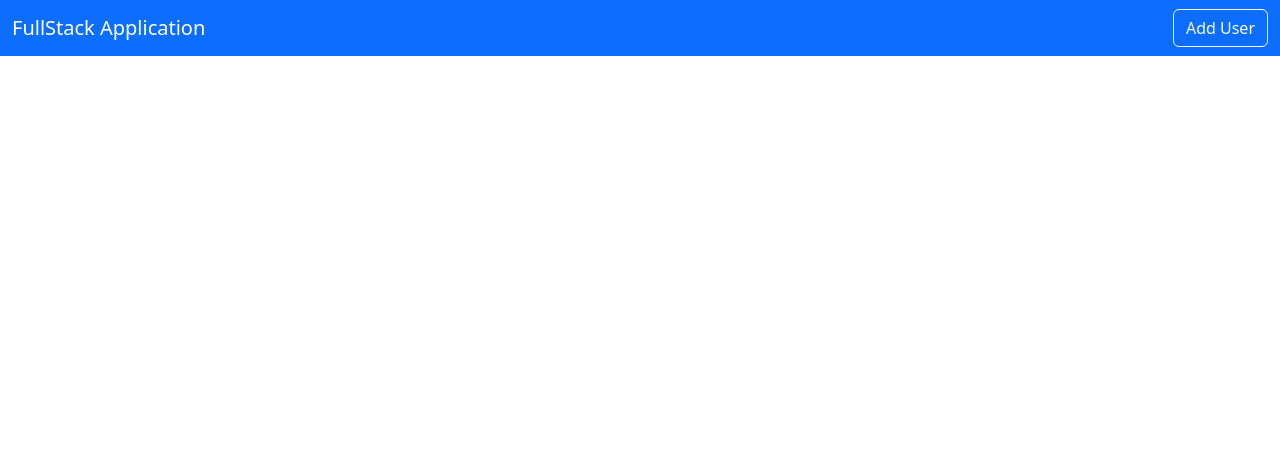
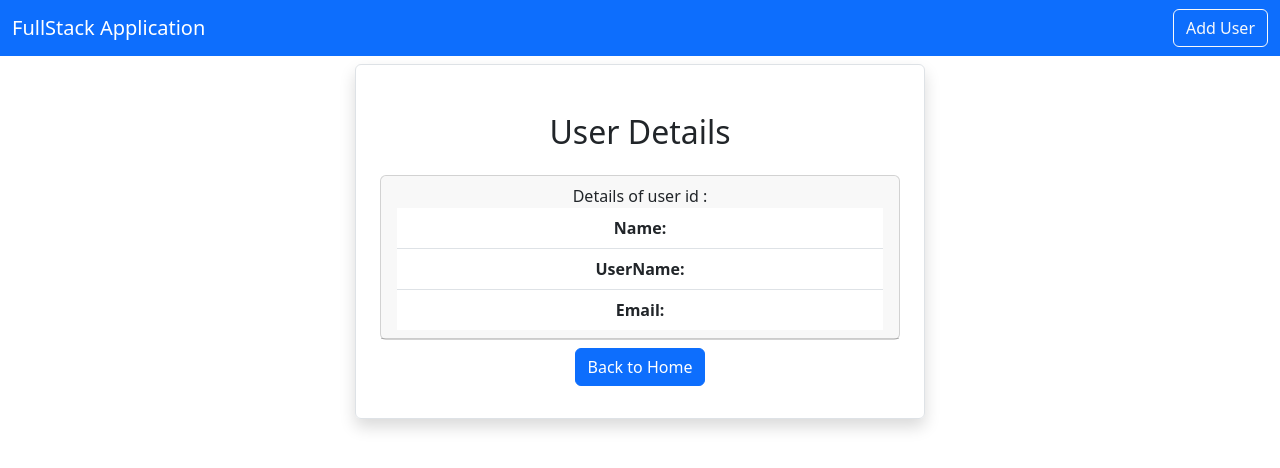
Before and after one commit to douglasschantz/fullstackfrontend, a React (Create React App) app: page /viewuser/1 in a window 1280 px wide. Shown: the top 468 px of the page. Built offline with nearby package versions, Linux system fonts and the light colour scheme; no server answers.

Commit message:
View Information of specific User

```diff
--- a/src/App.js
+++ b/src/App.js
@@ -5,6 +5,7 @@
 import { BrowserRouter as Router, Routes, Route } from "react-router-dom";
 import AddUser from "./users/AddUser";
 import EditUser from './users/EditUser';
+import ViewUser from './users/ViewUser';
 
 function App() {
 
@@ -17,6 +18,7 @@
           <Route exact path="/" element={<Home />} />
           <Route exact path="/adduser" element={<AddUser />} />
           <Route exact path="/edituser/:id" element={<EditUser />} />
+          <Route exact path="/viewuser/:id" element={<ViewUser />} />
         </Routes>
       </Router>
 
--- a/src/layout/Navbar.js
+++ b/src/layout/Navbar.js
@@ -6,7 +6,7 @@
         <div>
             <nav className="navbar navbar-expand-lg navbar-dark bg-primary">
                 <div className="container-fluid">
-                    <a className="navbar-brand" href="#">FullStack Application</a>
+                    <Link className="navbar-brand" to="/">FullStack Application</Link>
 
                     <Link className="btn btn-outline-light" to="/adduser">
                         Add User
--- a/src/page/Home.js
+++ b/src/page/Home.js
@@ -19,7 +19,7 @@
     const deleteUser = async (id) => {
         await axios.delete(`http://localhost:8080/user/${id}`);
         loadUsers();
-      };
+    };
 
     return (
         <div className='container'>
@@ -46,7 +46,9 @@
                                     <td>{user.email}</td>
 
                                     <td>
-                                        <button className='btn btn-primary mx-2' >View</button>
+                                        <Link className="btn btn-primary mx-2" to={`/viewuser/${user.id}`}>
+                                            View
+                                        </Link>
                                         <Link className='btn btn-light mx-2' to={`/edituser/${user.id}`} >Edit</Link>
                                         <button className='btn btn-danger mx-2' onClick={() => deleteUser(user.id)}>Delete</button>
                                     </td>
--- a/src/users/ViewUser.js
+++ b/src/users/ViewUser.js
@@ -0,0 +1,55 @@
+import axios from "axios";
+import React, { useEffect,useState } from "react";
+import { Link, useParams } from "react-router-dom";
+
+export default function ViewUser() {
+  const [user, setUser] = useState({
+    name: "",
+    username: "",
+    email: "",
+  });
+
+  const { id } = useParams();
+
+  useEffect(() => {
+    loadUser();
+  }, []);
+
+  const loadUser = async () => {
+    const result = await axios.get(`http://localhost:8080/user/${id}`);
+    setUser(result.data);
+  };
+
+  return (
+    <div className="container">
+      <div className="row">
+        <div className="col-md-6 offset-md-3 border rounded p-4 mt-2 shadow">
+          <h2 className="text-center m-4">User Details</h2>
+
+          <div className="card">
+            <div className="card-header">
+              Details of user id : {user.id}
+              <ul className="list-group list-group-flush">
+                <li className="list-group-item">
+                  <b>Name:</b>
+                  {user.name}
+                </li>
+                <li className="list-group-item">
+                  <b>UserName:</b>
+                  {user.username}
+                </li>
+                <li className="list-group-item">
+                  <b>Email:</b>
+                  {user.email}
+                </li>
+              </ul>
+            </div>
+          </div>
+          <Link className="btn btn-primary my-2" to={"/"}>
+            Back to Home
+          </Link>
+        </div>
+      </div>
+    </div>
+  );
+}
```
